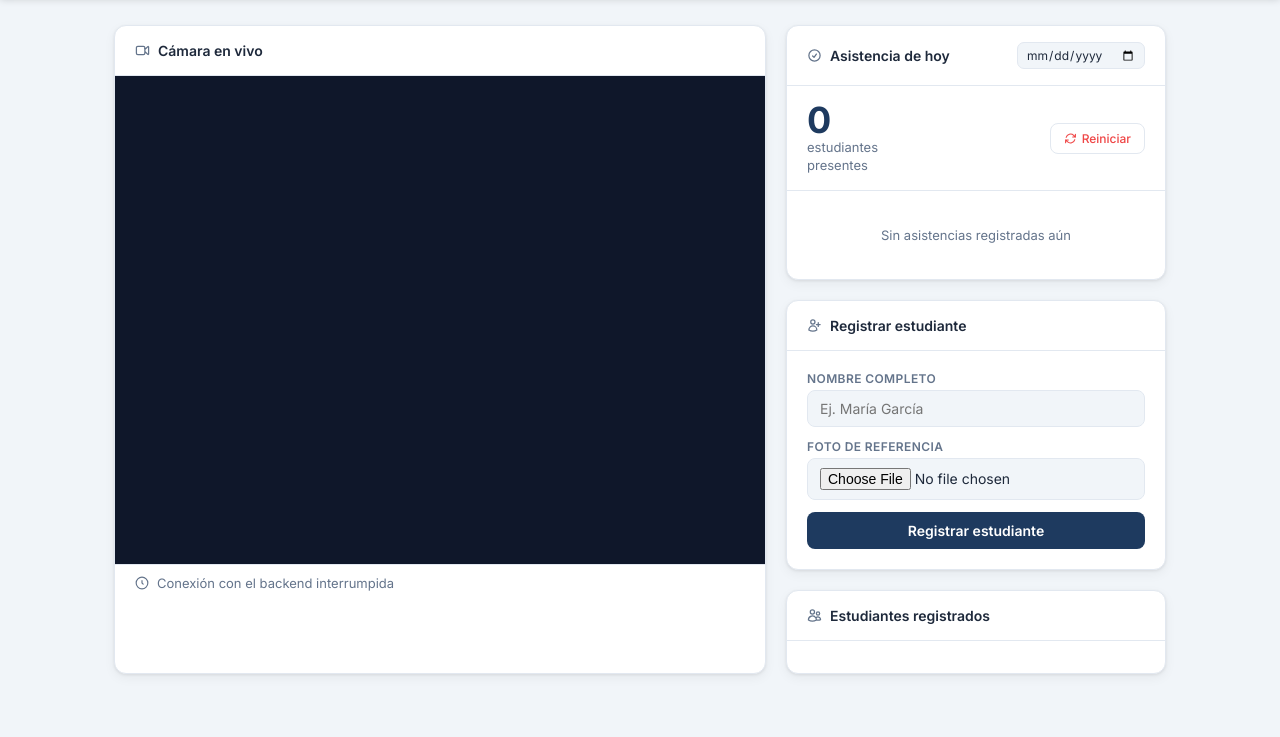
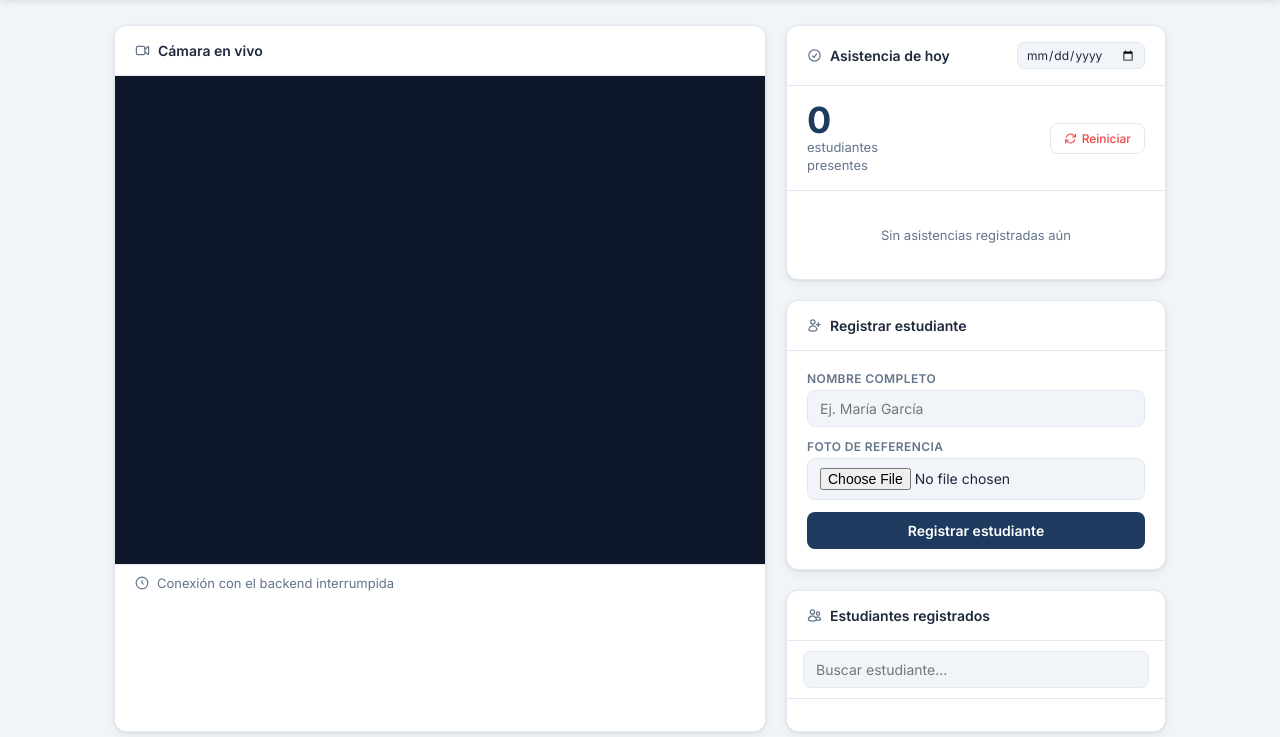
Before and after one commit to alejandroarana2005/CheckClass, a plain HTML site: page panel-web/index.html in a window 1280 px wide. Shown: the part 63-800 px from the top of the page. Drawn offline with Linux system fonts and the light colour scheme; no server answers.

Commit message:
agregar campo de busqueda en la lista de estudiantes

```diff
--- a/panel-web/index.html
+++ b/panel-web/index.html
@@ -516,6 +516,9 @@
             Estudiantes registrados
           </span>
         </div>
+        <div style="padding:10px 16px 0;border-bottom:1px solid var(--borde);">
+          <input id="buscador" class="form-input" type="search" placeholder="Buscar estudiante..." style="margin:0 0 10px;">
+        </div>
         <div class="card-body" style="padding: 12px 16px;">
           <ul id="lista-estudiantes"></ul>
         </div>
```
